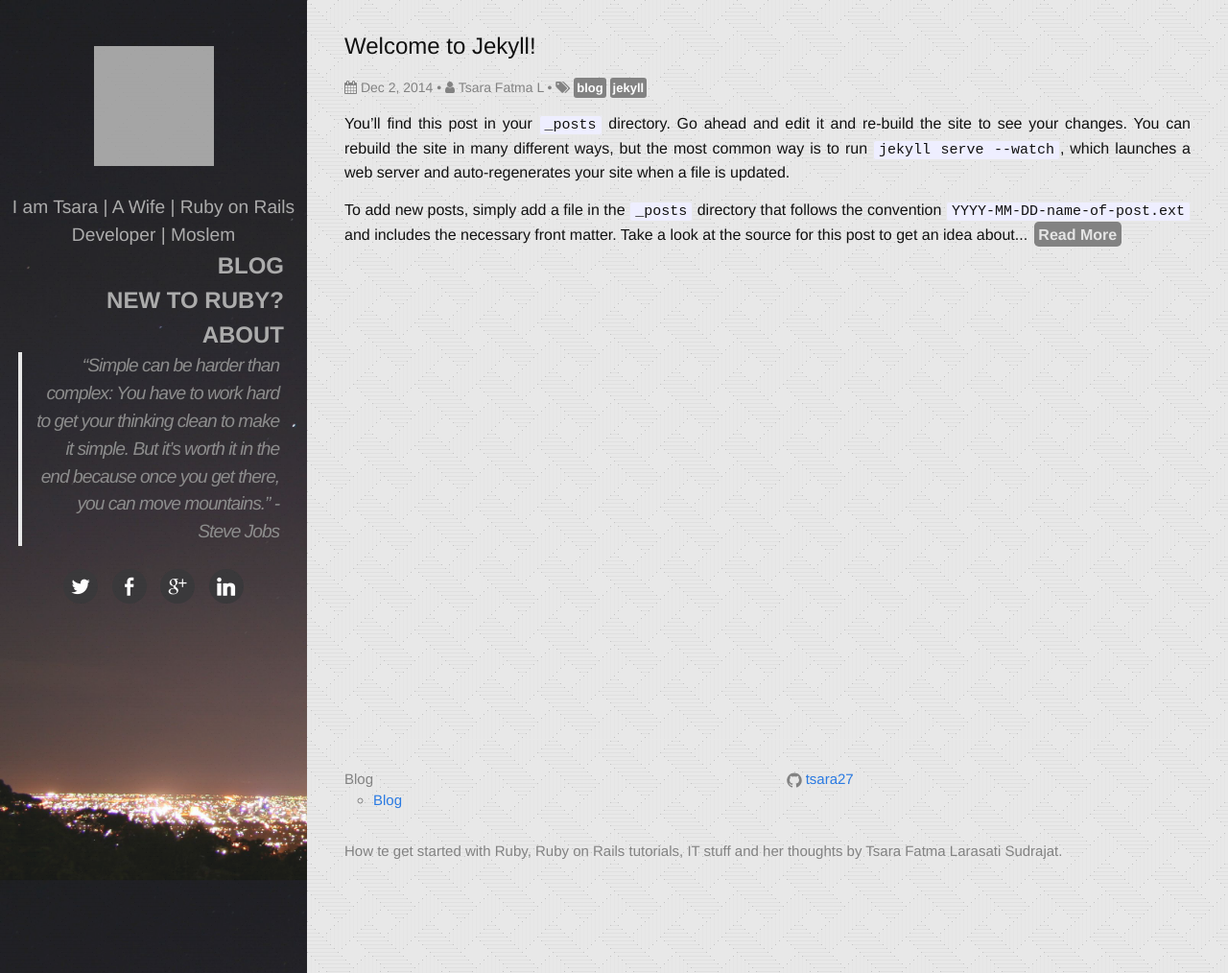
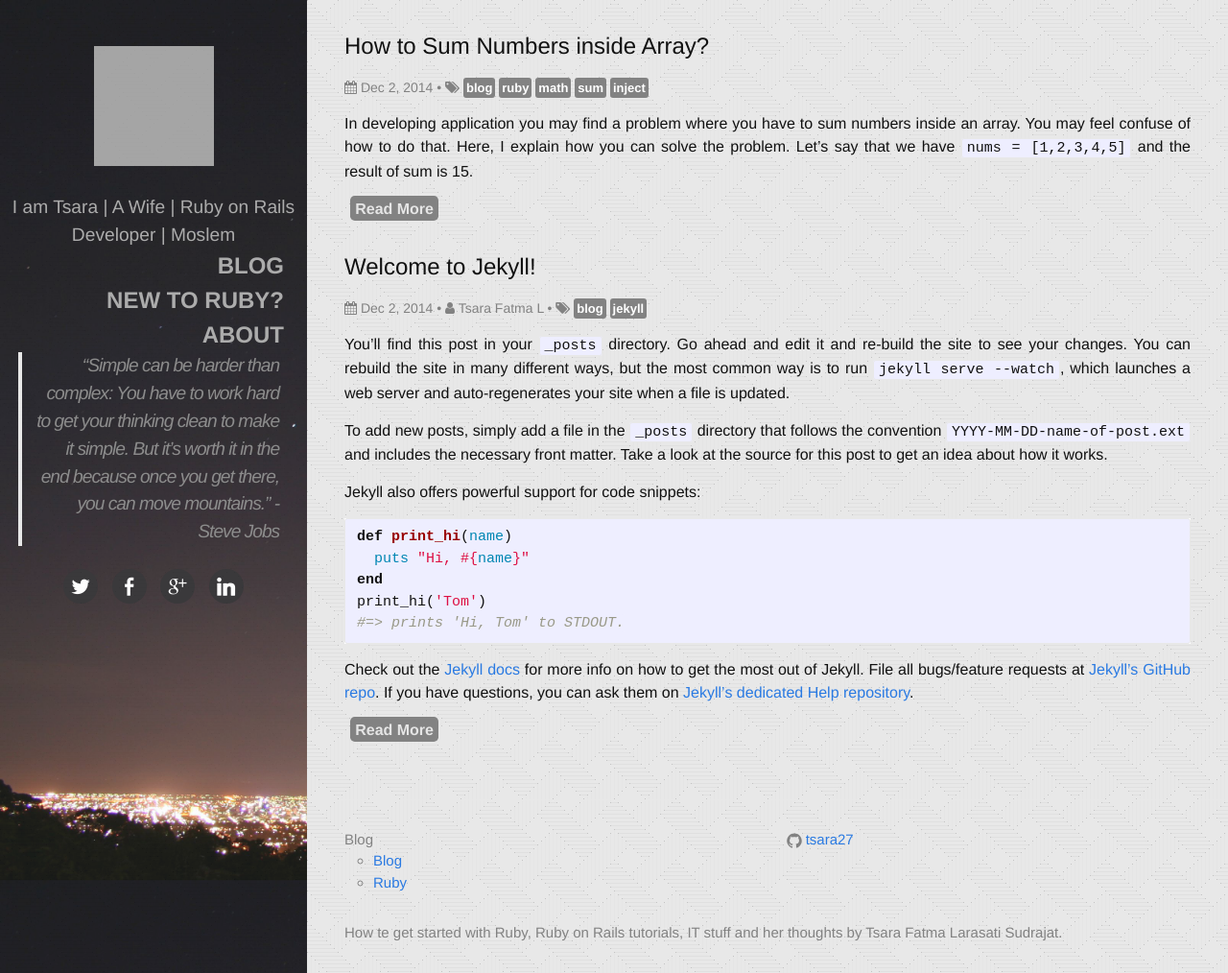
Before and after one commit to tsara27/my_website, a Jekyll site: the page built from index.html, in a window 1280 px wide and 1014 px high. Shown: the whole window at 96% size. Built offline with Jekyll 4.4.1, drawn with Linux system fonts in a browser that asks for light colours; nearby versions of some CDN libraries; some web fonts are replaced; grey boxes are pictures that could not be loaded.

Commit message:
add excerpt

```diff
--- a/_config.yml
+++ b/_config.yml
@@ -29,3 +29,4 @@
 # Build settings
 markdown: kramdown
 permalink: pretty
+excerpt_separator: <!--more-->
--- /dev/null
+++ b/_posts/2014-12-11-how-to-sum-numbers-inside-array.markdown
@@ -0,0 +1,18 @@
+---
+layout: post
+title:  "How to Sum Numbers inside Array?"
+date:   2014-12-02 06:20:55
+categories: ruby
+tags: blog ruby math sum inject
+---
+In developing application you may find a problem where you have to sum numbers inside an array. You may feel confuse of how to do that. Here, I explain how you can solve the problem. Let's say that we have `nums = [1,2,3,4,5]` and the result of sum is 15.<!--more-->
+
+Basically, if we're going to sum the numbers up manually it would be like `nums[0] + nums[1] + nums[2] + nums[3] + nums[4]` or `1 + 2 + 3 + 4 + 5`. But, there's a fastest way to do this. You may use <a href="http://apidock.com/ruby/Enumerable/inject" target="_blank">inject</a> method.
+
+{% highlight ruby %}
+nums = [1,2,3,4,5]
+nums.inject(:+)
+=> 15
+{% endhighlight %}
+
+You can do subtractions, multiplications too. You just have to change the `+` with `-` or `*`. Happy coding!
--- a/index.html
+++ b/index.html
@@ -10,7 +10,7 @@
           <a class="post-link" href="{{ post.url | prepend: site.baseurl }}">{{ post.title }}</a>
         </h2>
         <p class="post-meta"><i class="fa fa-calendar"></i> {{ post.date | date: "%b %-d, %Y" }}{% if post.author %} • <i class="fa fa-user"></i> {{ post.author }}{% endif %}{% if post.tags %} • <i class="fa fa-tags"></i> {% for tag in post.tags %} <a href="/tags/{{ tag }}" id="tag">{{ tag }}</a> {% endfor %}{{ page.meta }}{% endif %}</p>
-        <p>{{ post.content | truncatewords:100 }}<a class="read-more" href="{{ post.url | prepend: site.baseurl }}">Read More</a></p>
+        <p>{{ post.excerpt }}<a class="read-more" href="{{ post.url | prepend: site.baseurl }}">Read More</a></p>
       </li>
     {% endfor %}
   </ul>
```
